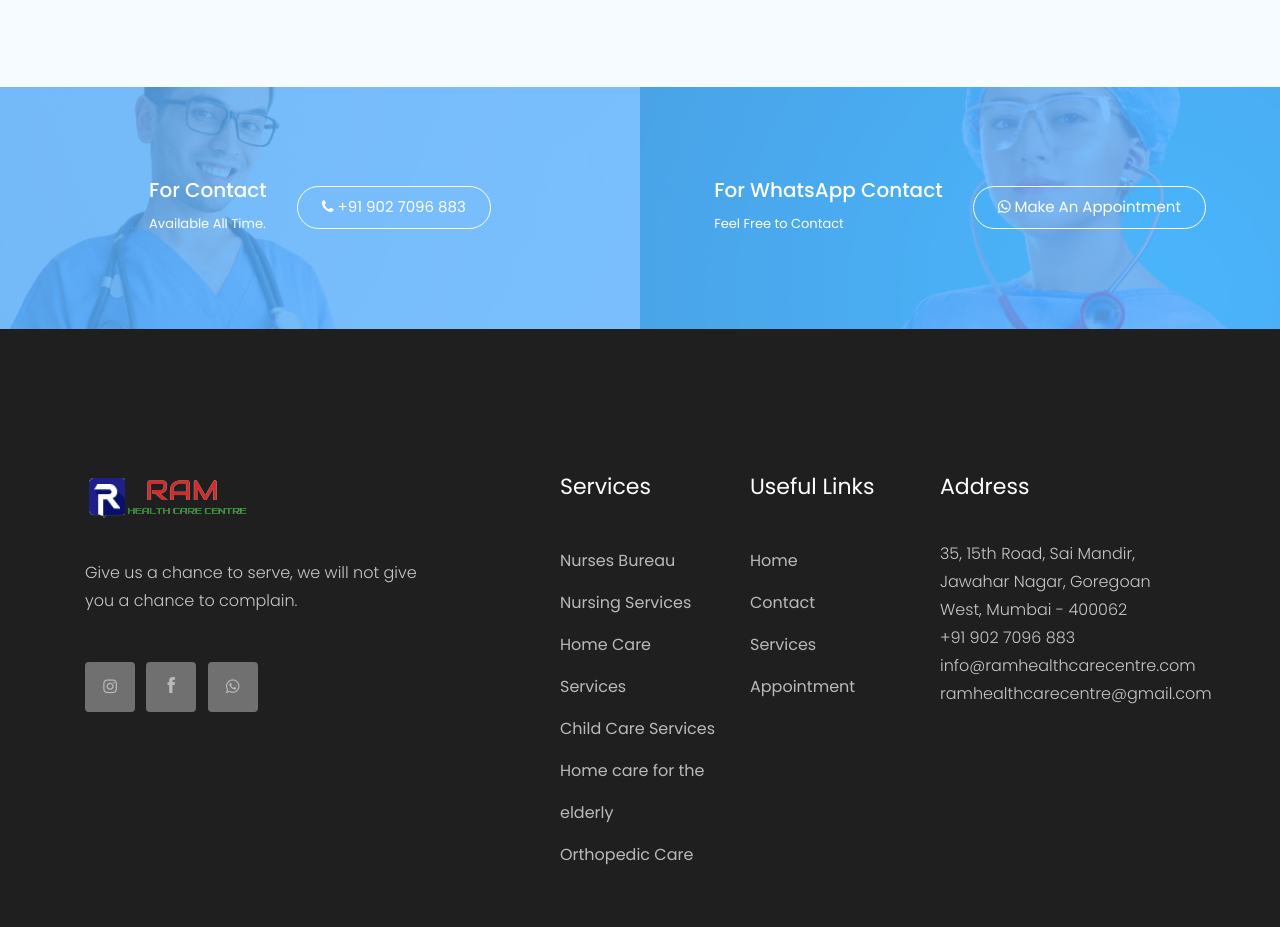
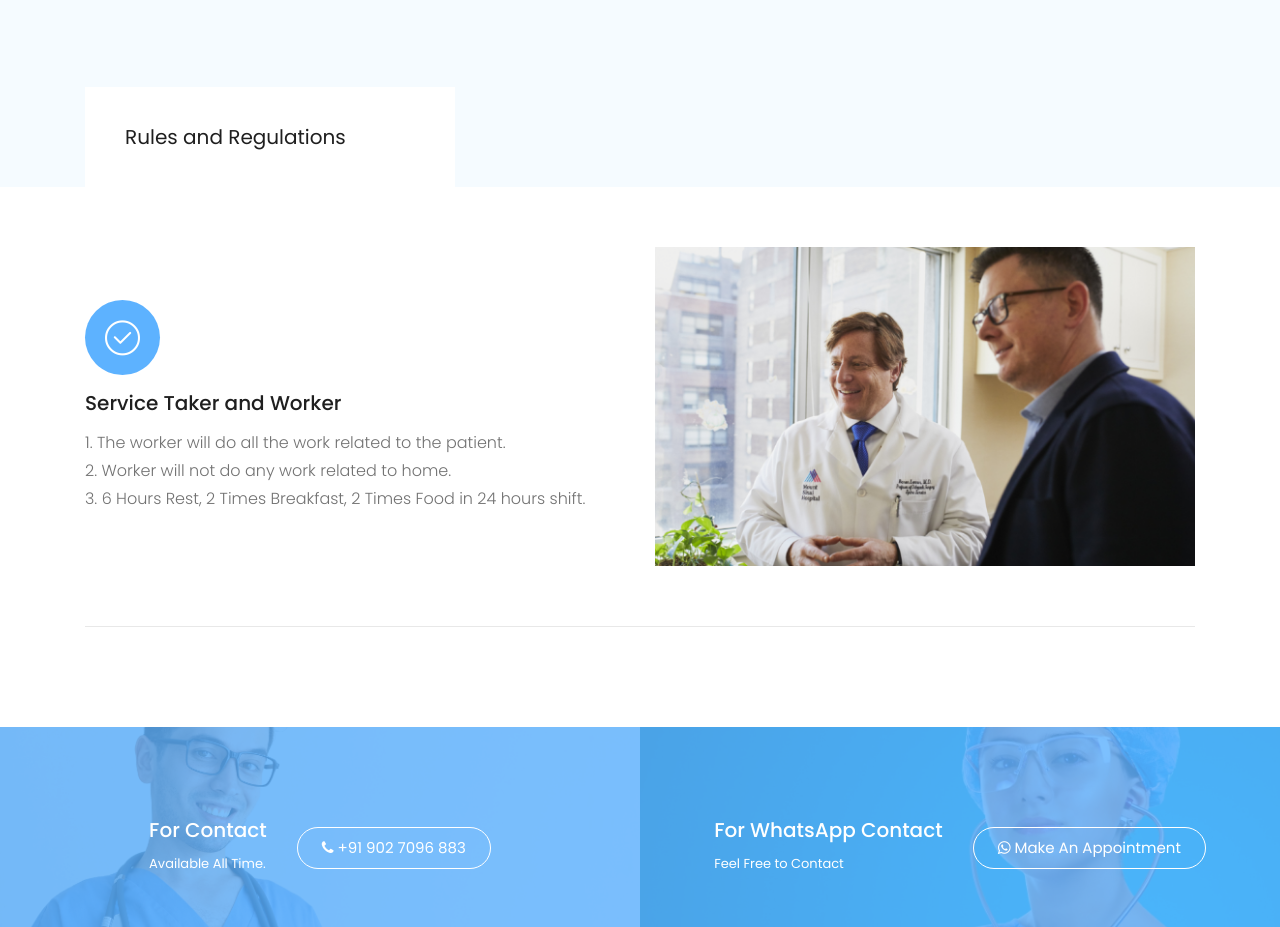
Before and after one commit to shivanandraskonda/ramhealthcarecentre, a plain HTML site: page index.html in a window 1280 px wide. Shown: the part 3952-4879 px from the top of the page. Drawn offline with Linux system fonts and the light colour scheme.

Commit message:
Update index.html

```diff
--- a/index.html
+++ b/index.html
@@ -378,6 +378,64 @@
     </div>
     <!-- offers_area_end -->
 
+<!-- business_expert_area_start  -->
+    <div class="business_expert_area">
+        <div class="business_tabs_area">
+            <div class="container">
+                <div class="row">
+                    <div class="col-xl-12">
+                        <ul class="nav" id="myTab" role="tablist">
+                            <li class="nav-item">
+                                <a class="nav-link active" id="home-tab" data-toggle="tab" href="#home" role="tab" aria-controls="home"
+                            aria-selected="true">Rules and Regulations</a>
+                            </li>
+
+
+                        </ul>
+                    </div>
+                </div>
+
+            </div>
+        </div>
+        <div class="container">
+            <div class="border_bottom">
+                    <div class="tab-content" id="myTabContent">
+                            <div class="tab-pane fade show active" id="home" role="tabpanel" aria-labelledby="home-tab">
+
+                                    <div class="row align-items-center">
+                                            <div class="col-xl-6 col-md-6">
+                                                <div class="business_info">
+                                                    <div class="icon">
+                                                        <i class="flaticon-right"></i>
+                                                    </div>
+                                                    <h3>Service Taker and Worker</h3>
+                                                    <p>1. The worker will do all the work related to the patient.</br>
+													   2. Worker will not do any work related to home.</br>
+													   3. 6 Hours Rest, 2 Times Breakfast, 2 Times Food in 24 hours shift.
+                                                    </p>
+                                                </div>
+                                            </div>
+                                            <div class="col-xl-6 col-md-6">
+                                                <div class="business_thumb">
+                                                    <img src="img/about/business.png" alt="">
+                                                </div>
+                                            </div>
+                                        </div>
+                            </div>
+
+
+                          </div>
+            </div>
+        </div>
+    </div>
+    <!-- business_expert_area_end  -->
+
+
+
+
+
+
+
 
 
     <!-- Emergency_contact start -->
```
